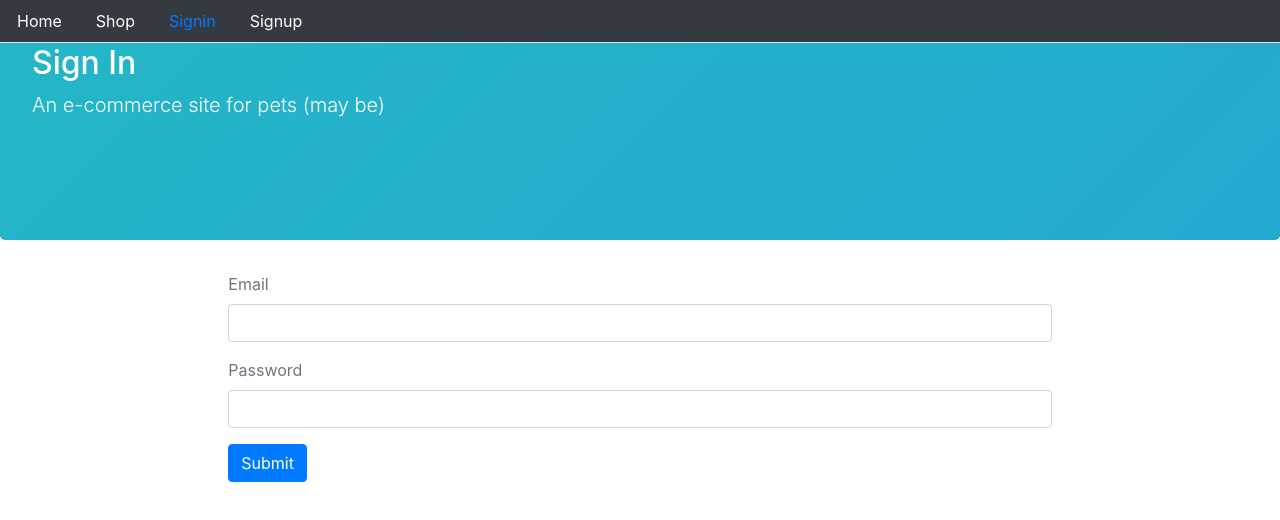
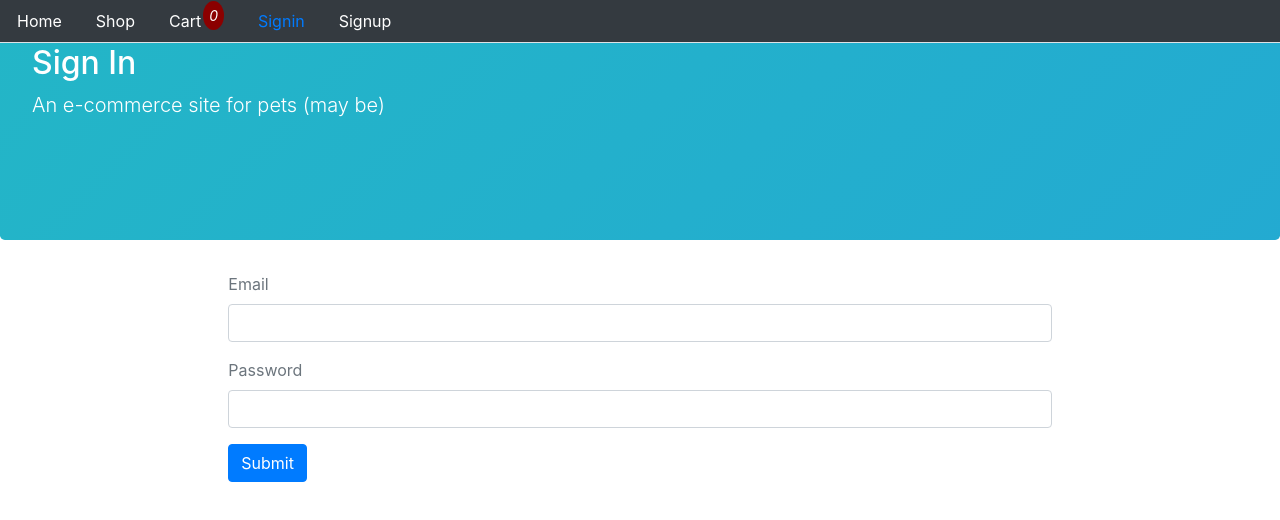
Before and after one commit to Zenhar-Prodipto/SellMate, a React (Create React App) app in the folder front-sellmate/: page /signin in a window 1280 px wide. Shown: the top 520 px of the page. Built offline with nearby package versions, Linux system fonts and the light colour scheme; no server answers.

Commit message:
Added the Cart Page

```diff
--- a/front-sellmate/src/Routes.js
+++ b/front-sellmate/src/Routes.js
@@ -12,6 +12,7 @@ import AdminDashboard from "./user/AdminDashboard";
 import AddCategory from "./admin/AddCategory";
 import AddProduct from "./admin/AddProduct";
 import Product from "./core/Product";
+import Cart from "./core/Cart";
 
 const Routes = () => {
   return (
@@ -26,6 +27,7 @@ const Routes = () => {
         <AdminRoute path="/create/category" exact component={AddCategory} />
         <AdminRoute path="/create/product" exact component={AddProduct} />
         <Route path="/product/:productId" exact component={Product} />
+        <Route path="/cart" exact component={Cart} />
       </Switch>
     </BrowserRouter>
   );
--- a/front-sellmate/src/core/Card.js
+++ b/front-sellmate/src/core/Card.js
@@ -1,9 +1,16 @@
 import React, { useState, useEffect } from "react";
-import { Link, withRouter } from "react-router-dom";
+import { Link, withRouter, Redirect } from "react-router-dom";
+import { addItem } from "./CartHelpers";
 import ShowImage from "./ShowImage";
 import moment from "moment";
 
-const Card = ({ product, showViewProductButton = true }) => {
+const Card = ({
+  product,
+  showViewProductButton = true,
+  showAddToCartButton = true,
+}) => {
+  const [redirect, setRedirect] = useState(false);
+
   const showViewButton = (showViewProductButton) => {
     return (
       showViewProductButton && (
@@ -14,14 +21,31 @@ const Card = ({ product, showViewProductButton = true }) => {
     );
   };
 
-  const showAddToCartButton = () => {
+  const showAddToCart = (showAddToCartButton) => {
     return (
-      <Link to={`/product/${product._id}`}>
-        <button className="btn btn-outline-warning mt-2 mb-2">
-          Add to cart
-        </button>
-      </Link>
+      showAddToCartButton && (
+        <Link to={`/cart`}>
+          <button
+            onClick={addToCart}
+            className="btn btn-outline-warning mt-2 mb-2"
+          >
+            Add to cart
+          </button>
+        </Link>
+      )
     );
+  };
+
+  const addToCart = () => {
+    addItem(product, () => {
+      setRedirect(true);
+    });
+  };
+
+  const shouldRedirect = (redirect) => {
+    if (redirect) {
+      return <Redirect to="/cart" />;
+    }
   };
 
   const showStock = (quantity) => {
@@ -36,6 +60,7 @@ const Card = ({ product, showViewProductButton = true }) => {
     <div className="card">
       <div className="card-header name">{product.name}</div>
       <div className="card-body">
+        {shouldRedirect(redirect)}
         <ShowImage item={product} url="product"></ShowImage>
         <p className="lead mt-2">{product.description.substring(0, 100)}</p>
         <p className="black-10">${product.price}</p>
@@ -51,7 +76,7 @@ const Card = ({ product, showViewProductButton = true }) => {
           {showViewButton(showViewProductButton)}
         </Link>
 
-        {showAddToCartButton()}
+        {showAddToCart(showAddToCartButton)}
       </div>
     </div>
   );
--- /dev/null
+++ b/front-sellmate/src/core/Cart.js
@@ -0,0 +1,48 @@
+import React, { useState, useEffect } from "react";
+import { Link } from "react-router-dom";
+import Layout from "./Layout";
+import { getCart } from "./CartHelpers";
+import Card from "./Card";
+
+const Cart = () => {
+  const [items, setItems] = useState([]);
+
+  useEffect(() => {
+    setItems(getCart());
+  }, []);
+  const showItems = (items) => {
+    return (
+      <div>
+        <h2>Your cart has {`${items.length}`} items</h2>
+        <hr />
+        {items.map((product, index) => (
+          <Card key={index} product={product} showAddToCartButton={false} />
+        ))}
+      </div>
+    );
+  };
+  const noItemMessage = () => {
+    <h2>
+      You have no item in the cart. <br /> But you can keep on exploring
+      <Link to="/shop">Continue Shopping</Link>
+    </h2>;
+  };
+
+  return (
+    <Layout
+      title="CART"
+      description="An e-commerce site for pets (may be)"
+      className="container-fluid"
+    >
+      <div className="row">
+        <div className="col-6">
+          {items.length > 0 ? showItems(items) : noItemMessage()}
+        </div>
+
+        <div className="col-6">Checkout</div>
+      </div>
+    </Layout>
+  );
+};
+
+export default Cart;
--- /dev/null
+++ b/front-sellmate/src/core/CartHelpers.js
@@ -0,0 +1,46 @@
+export const addItem = (item, next) => {
+  let cart = [];
+  if (typeof window !== "undefined") {
+    if (localStorage.getItem("cart")) {
+      cart = JSON.parse(localStorage.getItem("cart"));
+    }
+    cart.push({
+      ...item,
+      count: 1,
+    });
+
+    // remove duplicates
+    // build an Array from new Set and turn it back into array using Array.from
+    // so that later we can re-map it
+    // new set will only allow unique values in it
+    // so pass the ids of each object/product
+    // If the loop tries to add the same value again, it'll get ignored
+    // ...with the array of ids we got on when first map() was used
+    // run map() on it again and return the actual product from the cart
+
+    cart = Array.from(new Set(cart.map((p) => p._id))).map((id) => {
+      return cart.find((p) => p._id === id);
+    });
+
+    localStorage.setItem("cart", JSON.stringify(cart));
+    next();
+  }
+};
+
+export const totalItem = () => {
+  if (typeof window !== "undefined") {
+    if (localStorage.getItem("cart")) {
+      return JSON.parse(localStorage.getItem("cart")).length;
+    }
+  }
+  return 0;
+};
+
+export const getCart = () => {
+  if (typeof window !== "undefined") {
+    if (localStorage.getItem("cart")) {
+      return JSON.parse(localStorage.getItem("cart"));
+    }
+  }
+  return [];
+};
--- a/front-sellmate/src/core/Navbar.js
+++ b/front-sellmate/src/core/Navbar.js
@@ -1,6 +1,7 @@
 import React, { Fragment } from "react";
 import { Link, withRouter } from "react-router-dom";
 import { signout, isAuthenticated } from "../auth";
+import { totalItem } from "./CartHelpers";
 
 const isActive = (history, path) => {
   if (history.location.pathname === path) {
@@ -27,6 +28,20 @@ const Navbar = ({ history }) => (
           Shop
         </Link>
       </li>
+
+      <li className="nav-items">
+        <Link
+          className="nav-link"
+          style={isActive(history, "/cart")}
+          to="/cart"
+        >
+          Cart
+          <sup>
+            <small className="cart-badge">{totalItem()}</small>
+          </sup>
+        </Link>
+      </li>
+
       {isAuthenticated() && isAuthenticated().user.role === 0 && (
         <li className="nav-items">
           <Link
--- a/front-sellmate/src/styles.css
+++ b/front-sellmate/src/styles.css
@@ -8,6 +8,18 @@
 }
 /* ======================= */
 
+/* Cart  */
+
+.cart-badge,
+.cart-badge:hover {
+  border-radius: 80%;
+  padding: 6px;
+  margin-left: 2px;
+  font-size: 14px;
+  font-style: italic;
+  background-color: darkred;
+}
+
 /* Single Product Page  */
 
 .name {
@@ -15,6 +27,8 @@
   color: #fff;
   font-weight: bold;
 }
+
+/* =========================== */
 .product-image {
   min-height: 100px;
 }
```
